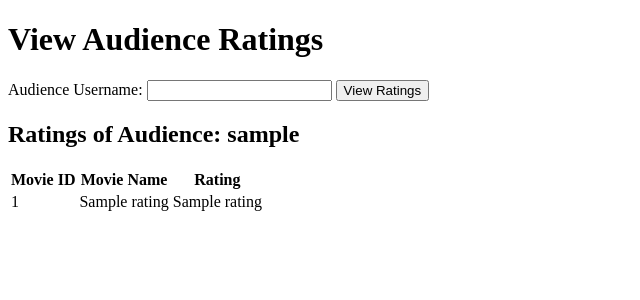
After one commit to elifkizilky/CMPE-321-Project-3, a Flask app: template templates/databaseManager/viewAudienceRatings.html in a window 1280 px wide. The commit adds this page. Shown: the top 300 px of the page, without its empty margins (0-640 px from the left). Run offline with Flask 3, Linux system fonts and the light colour scheme; the template is opened without the code that fills it: most values are stand-ins (such as "Sample title", 1, 10 or a date in 2020); parts of the project's set-up code (start-up, migrations or seed data) failed here and were passed over.

Commit message:
database manager functionalities

```diff
--- a/App/create_db.py
+++ b/App/create_db.py
@@ -115,13 +115,13 @@ def execute_triggers():
             SELECT COUNT(*) INTO subscribed
             FROM AudienceSubscribe
             WHERE username = NEW.username
-            AND platform_id = (SELECT platform_id FROM Directors JOIN Movies ON Movies.username= Directors.username WHERE Movies.movie_id  = NEW.movie_id);
+            AND platform_id = (SELECT platform_id FROM Directors JOIN Movies ON Movies.username= Directors.username WHERE Movies.movie_id  = NEW.movie_id LIMIT 1);
 
             -- Check if the user has bought a ticket to the movie
             SELECT COUNT(*) INTO bought_ticket
             FROM AudienceBuy
             WHERE username = NEW.username
-            AND session_id = (SELECT session_id FROM MovieSessions WHERE movie_id = NEW.movie_id);
+            AND session_id = (SELECT session_id FROM MovieSessions WHERE movie_id = NEW.movie_id LIMIT 1);
             -- If the user is not subscribed or hasn't bought a ticket, raise an error
             IF subscribed = 0 OR bought_ticket = 0
             THEN
--- a/CreateDatabase/createTables.sql
+++ b/CreateDatabase/createTables.sql
@@ -225,13 +225,13 @@ BEGIN
     SELECT COUNT(*) INTO subscribed
     FROM AudienceSubscribe
     WHERE username = NEW.username
-    AND platform_id = (SELECT platform_id FROM Directors JOIN Movies ON Movies.username= Directors.username WHERE Movies.movie_id  = NEW.movie_id);
+    AND platform_id = (SELECT platform_id FROM Directors JOIN Movies ON Movies.username= Directors.username WHERE Movies.movie_id  = NEW.movie_id LIMIT 1);
 
     -- Check if the user has bought a ticket to the movie
     SELECT COUNT(*) INTO bought_ticket
     FROM AudienceBuy
     WHERE username = NEW.username
-    AND session_id = (SELECT session_id FROM MovieSessions WHERE movie_id = NEW.movie_id);
+    AND session_id = (SELECT session_id FROM MovieSessions WHERE movie_id = NEW.movie_id LIMIT 1);
     -- If the user is not subscribed or hasn't bought a ticket, raise an error
     IF subscribed = 0 OR bought_ticket = 0
     THEN
--- a/templates/databaseManager/databaseManager.html
+++ b/templates/databaseManager/databaseManager.html
@@ -12,6 +12,10 @@
     <h1>View All Directors</h1>
     <p>Click this button to view all the directors!</p>
     <a href="{{ url_for('databaseManager.viewDirectors') }}"><button>View Directors</button></a>
+
+    <h1>View Audience Ratings</h1>
+    <p>Click this button to view the ratings of the audience!</p>
+    <a href="{{ url_for('databaseManager.viewAudienceRatings') }}"><button>View Audience Ratings</button></a>
 
     <h1>View Movies of Director</h1>
     <p>Click this button to view all the the movies of a director!</p>
--- /dev/null
+++ b/templates/databaseManager/viewAudienceRatings.html
@@ -0,0 +1,38 @@
+<!DOCTYPE html>
+<html>
+<head>
+    <title>View Audience Ratings</title>
+</head>
+<body>
+    <h1>View Audience Ratings</h1>
+    <form action="{{ url_for('databaseManager.viewAudienceRatings') }}" method="POST">
+        <label for="audience_username">Audience Username:</label>
+        <input type="text" id="audience_username" name="username" required>
+        <button type="submit">View Ratings</button>
+    </form>
+
+    {% if ratings %}
+        <h2>Ratings of Audience: {{ username }}</h2>
+        <table>
+            <thead>
+                <tr>
+                    <th>Movie ID</th>
+                    <th>Movie Name</th>
+                    <th>Rating</th>
+                </tr>
+            </thead>
+            <tbody>
+                {% for rating in ratings %}
+                <tr>
+                    <td>{{ rating[0] }}</td>
+                    <td>{{ rating[1] }}</td>
+                    <td>{{ rating[2] }}</td>
+                </tr>
+                {% endfor %}
+            </tbody>
+        </table>
+    {% else %}
+        <p>{{ message }}</p>
+    {% endif %}
+</body>
+</html>
```
Also changed, not shown: CreateDatabase/insert_for_demo.sql (+25 -3 lines), DatabaseManager/databaseManager.py (+19 -1 lines).
